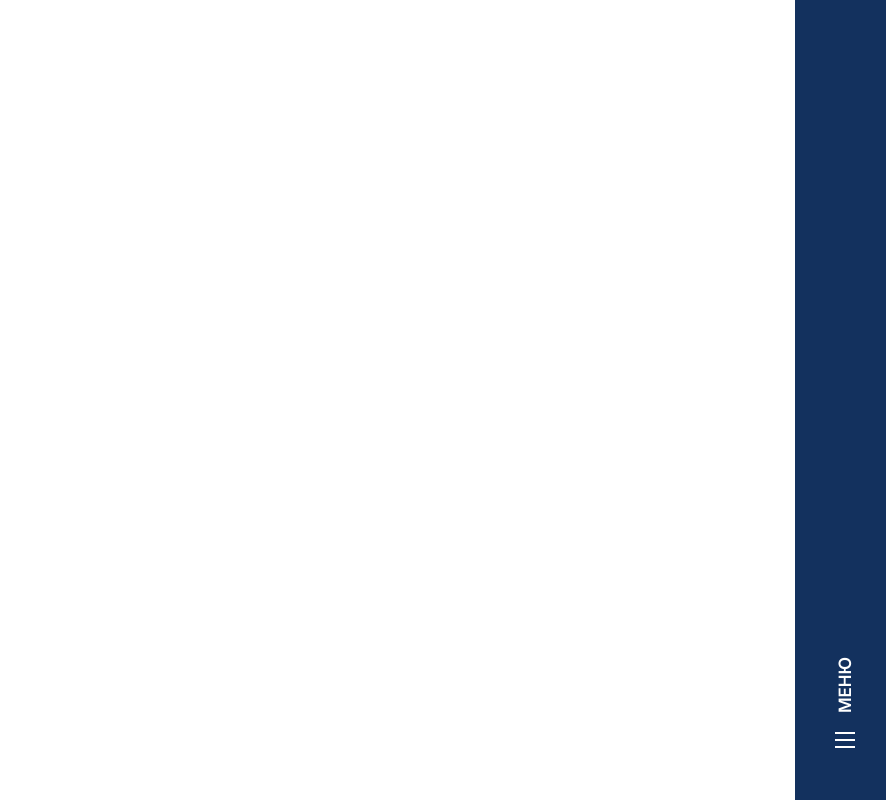
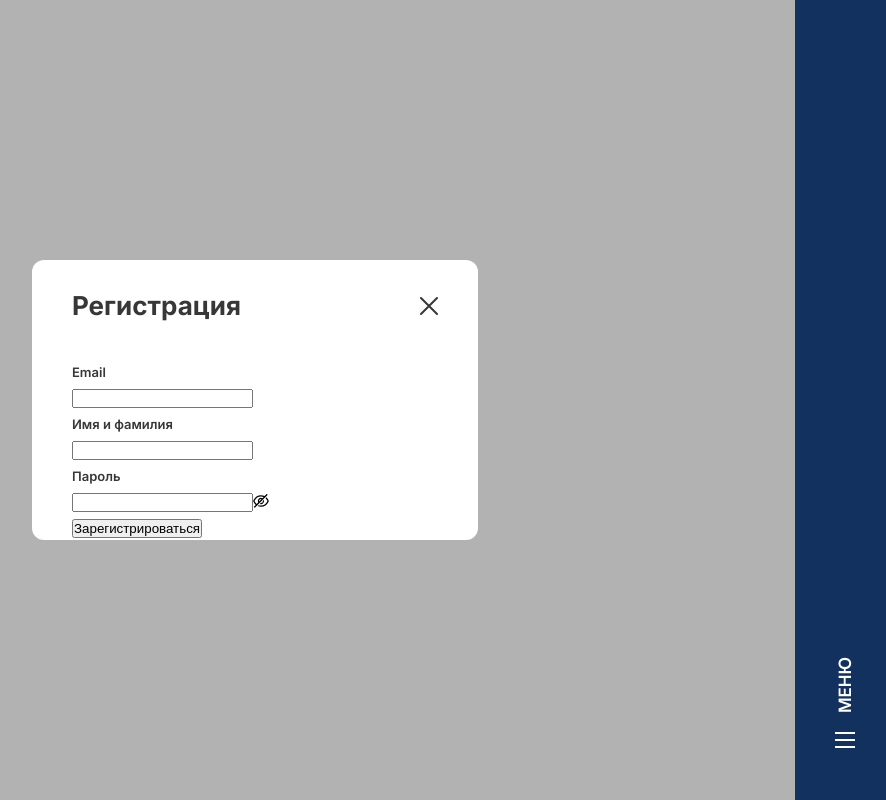
Before and after one commit to Khamzat91/news, a React (Create React App) app: page /registration in a window 1280 px wide. Before the commit this address had no page. Shown: the whole page, without its empty margins (385-1271 px from the left). Built offline with nearby package versions, Linux system fonts and the light colour scheme.

Commit message:
стилизация компонента Registration

```diff
--- a/src/App.js
+++ b/src/App.js
@@ -9,6 +9,7 @@ import Profile from "./page/profile/Profile";
 import Login from "./components/login/Login";
 import CreateArticle from "./components/createArticle/CreateArticle";
 import EditArticle from "./components/editArticle/EditArticle";
+import Registration from "./components/registration/Registration";
 
 function App() {
   const [exit, setExit] = React.useState(false);
@@ -27,6 +28,7 @@ function App() {
         </Route>
         <Route path="/profile" element={<Profile />} />
         <Route path="/login" element={<Login />} />
+        <Route path="/registration" element={<Registration/>}/>
       </Routes>
       {exit ? (
         <OpenMenu handleExitToggle={handleExitToggle} />
--- a/src/components/header/headerTop/HeaderTop.jsx
+++ b/src/components/header/headerTop/HeaderTop.jsx
@@ -25,7 +25,7 @@ const HeaderTop = ({ handleInputSearch }) => {
             onClick={handleInputSearch}
             className="header-top__inner-icons__search"
           />
-          {isAuth ? (
+          {!isAuth ? (
             <>
              <Link to="/editarticle"><Edit title="Написать" className="header-top__inner-icons__edit"/></Link>
               <Logout className="header-top__inner-icons__logout"/>
--- a/src/components/login/Login.jsx
+++ b/src/components/login/Login.jsx
@@ -71,6 +71,9 @@ const Login = () => {
             }}
           >
             <Button htmlType="submit">Войти</Button>
+           <Link to="/registration">
+           <button className="login_regist">Зарегистрироваться</button>
+           </Link>
           </Form.Item>
         </Form>
       </div>
--- a/src/components/login/index.scss
+++ b/src/components/login/index.scss
@@ -63,6 +63,20 @@
     border: none;
     padding: 15px 0;
     @include f600;
+    margin-bottom: 20px;
+    cursor: pointer;
+  }
+  &_regist{
+    width: 100%;
+    background: #4dbcc0;
+    border-radius: 12px;
+    color: #68572d;
+    font-size: 16px;
+    line-height: 19px;
+    text-align: center;
+    border: none;
+    padding: 15px 0;
+    @include f600;
     margin-bottom: 45px;
     cursor: pointer;
   }
--- a/src/components/registration/Registration.jsx
+++ b/src/components/registration/Registration.jsx
@@ -1,12 +1,94 @@
 import React from "react";
 import Layout from "../layout/Layout";
+import registrationBtn from "../../images/content/registrationBtn.svg";
+import { Button, Checkbox, Form, Input } from "antd";
 import "./index.scss";
 
 const Registration = () => {
+  const onFinish = (values) => {
+    console.log("Success:", values);
+  };
+  const onFinishFailed = (errorInfo) => {
+    console.log("Failed:", errorInfo);
+  };
   return (
     <Layout>
       <div className="registration">
+        <div className="registration__top">
+          <div className="registration__top-title">Регистрация</div>
+          <img
+            src={registrationBtn}
+            alt=""
+            className="registration__top-exit"
+          />
+        </div>
+        <div className="registration__inner">
+          <Form
+            name="basic"
+            labelCol={{
+              span: 8,
+            }}
+            wrapperCol={{
+              span: 16,
+            }}
+            initialValues={{
+              remember: true,
+            }}
+            onFinish={onFinish}
+            onFinishFailed={onFinishFailed}
+            autoComplete="off"
+          >
+            <Form.Item
+              label="Email"
+              name="email"
+              rules={[
+                {
+                  required: true,
+                  message: "Не правильно ввели email!",
+                },
+              ]}
+            >
+              <Input />
+            </Form.Item>
 
+            <Form.Item
+              label="Имя и фамилия"
+              name="name"
+              rules={[
+                {
+                  required: true,
+                  message: "Не правильно ввели имя и фамилию!",
+                },
+              ]}
+            >
+              <Input />
+            </Form.Item>
+
+            <Form.Item
+              label="Пароль"
+              name="password"
+              rules={[
+                {
+                  required: true,
+                  message: "Не правильно ввели пароль!",
+                },
+              ]}
+            >
+              <Input.Password />
+            </Form.Item>
+
+            <Form.Item
+              wrapperCol={{
+                offset: 8,
+                span: 16,
+              }}
+            >
+              <Button type="primary" htmlType="submit">
+              Зарегистрироваться
+              </Button>
+            </Form.Item>
+          </Form>
+        </div>
       </div>
     </Layout>
   );
--- a/src/components/registration/index.scss
+++ b/src/components/registration/index.scss
@@ -1 +1,31 @@
 @import "../../scss/vars";
+
+.registration {
+  background-color: #fff;
+  padding: 0 40px;
+  max-width: 446px;
+  width: 100%;
+  border-radius: 12px;
+  &__top {
+    margin-top: 30px;
+    display: flex;
+    justify-content: space-between;
+    margin-bottom: 36px;
+    &-title {
+      color: #373737;
+      font-size: 26px;
+      line-height: 32px;
+      @include f700;
+    }
+    &-exit {
+      cursor: pointer;
+    }
+  }
+  .ant-form-item-required{
+    font-size: 13px;
+    line-height: 19px;
+    @include f600;
+    color: #373737;
+    margin-bottom: 8px;
+  }
+}
```
Also changed, not shown: src/images/content/registrationBtn.svg (added).
